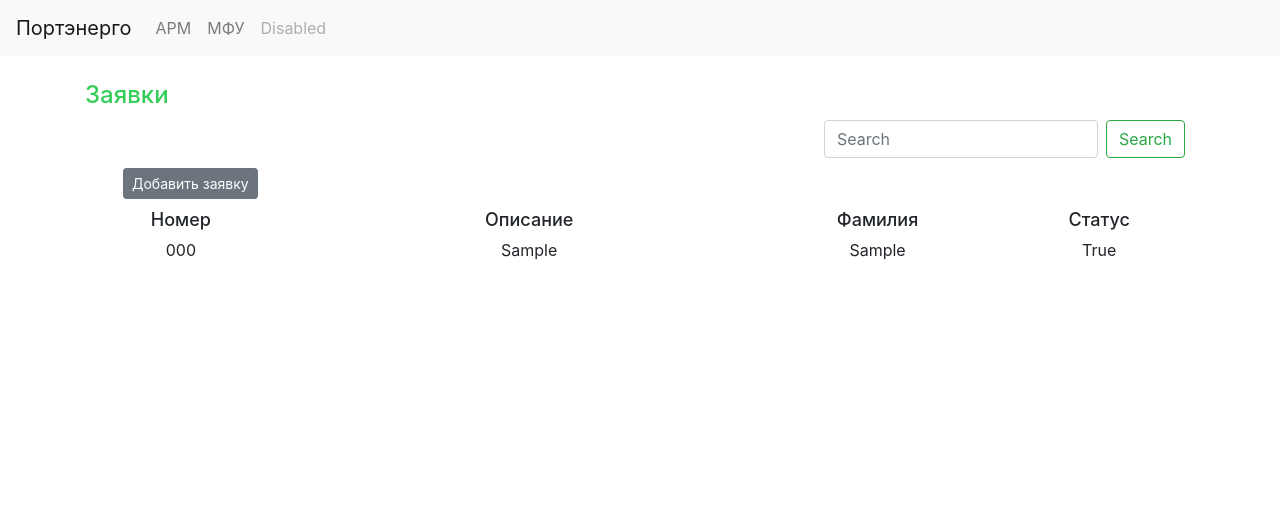
After one commit to IldarProgrammist/InvPro_, a Django app: page /act/app/ in a window 1280 px wide. The commit adds this page. Shown: the top 518 px of the page. Run offline with Django 3.2, Linux system fonts and the light colour scheme; tables that the repository leaves empty hold one stand-in row (values such as "Sample post"); some libraries are stand-ins or nearby versions.

Commit message:
Оформление страниц навигации

```diff
--- a/act/admin.py
+++ b/act/admin.py
@@ -5,7 +5,7 @@ from act.models import Application, Act, Extradition
 
 @admin.register(Application)
 class  ApplicationAdmin(admin.ModelAdmin):
-    list_display = ['number','discription','date_created','fistsName']
+    list_display = ['number','discription','date_created','fistsName','is_performed']
 
 @admin.register(Act)
 class ActAdmin(admin.ModelAdmin):
--- a/act/models.py
+++ b/act/models.py
@@ -1,5 +1,4 @@
 from django.db import models
-from os import uname_result
 
 from person.models import Person
 from products.models import Category, Products
@@ -10,6 +9,7 @@ class Application(models.Model):
     fistsName = models.ForeignKey(Person,verbose_name='Пользователь', on_delete=models.CASCADE)
     discription = models.TextField(verbose_name='Описание заявки')
     date_created = models.DateField(verbose_name='Дата создания', auto_now_add=True)
+    is_performed = models.BooleanField(verbose_name='Выполнена')
 
     def __str__(self):
         return self.number
--- a/act/urls.py
+++ b/act/urls.py
@@ -1,8 +1,8 @@
 from django.urls import path
+from act.views import ListActView, aplictionsListView
 
-from act.views import ListActView
-from homeapp.views import index
 
 urlpatterns = [
     path('', ListActView, name='act'),
+    path('app/', aplictionsListView, name='app')
 ]
--- a/act/views.py
+++ b/act/views.py
@@ -8,3 +8,9 @@ def ListActView(request):
    extradition =Extradition.objects.all()
 
    return render(request, 'act/listAct.html', {'extradition':extradition})
+
+
+
+def aplictionsListView(request):
+   ap = Application.objects.all()
+   return  render(request, 'act/aplications.html',{'app':ap})
--- a/static/static_dev/css/styles.css
+++ b/static/static_dev/css/styles.css
@@ -80,3 +80,21 @@ margin: auto;
    color: #34ce57;
     text-decoration: none;
 }
+
+.title-application{
+   color: #34ce57;
+    padding-top: 25px;
+}
+
+.title-app{
+    text-align: center;
+    font-size: 18px;
+}
+.det-app{
+    text-align: center;
+}
+
+.btn-add{
+   padding-bottom: 10px;
+    padding-left: 38px;
+}
--- /dev/null
+++ b/templates/act/aplications.html
@@ -0,0 +1,56 @@
+{% extends 'base.html' %}
+{% load static %}
+
+   {% block  header%}
+        {% include 'header.html' %}
+    {% endblock %}
+
+    {% block content %}
+
+        <div class="container">
+            <h4 class="title-application">Заявки</h4>
+
+             <form class="form-inline">
+                <input class="form-control mr-sm-2" type="search" placeholder="Search" aria-label="Search">
+                <button class="btn btn-outline-success my-2 my-sm-0" type="submit">Search</button>
+             </form>
+
+               <div class="btn-add">
+                    <button type="button" class="btn btn-secondary btn-sm">Добавить заявку</button>
+               </div>
+        <div class="wrap-content-app">
+            <div class="row">
+               {% for item in app %}
+                   <div class="col">
+                   <h3 class="title-app" >Номер</h3>
+                       <p class="det-app">{{ item.number }}</p>
+                    </div>
+                        <div class="col-5">
+                         <h3 class="title-app">Описание</h3>
+                           <p class="det-app">{{ item.discription }}</p>
+                        </div>
+                             <div class="col">
+                             <h3 class="title-app">Фамилия</h3>
+                                <p class="det-app">{{ item.fistsName }}</p>
+                             </div>
+                                <div class="col">
+                                 <h3 class="title-app">Статус</h3>
+                                    <p class="det-app">{{ item.is_performed }}</p>
+                                </div>
+            </div>
+
+               {% endfor %}
+            </div>
+        </div>
+
+
+
+
+        </div>
+
+    {% endblock %}
+
+
+    {% block footer %}
+         {% include 'footer.html' %}
+    {% endblock %}
--- a/templates/eq/WorkSpace.html
+++ b/templates/eq/WorkSpace.html
@@ -30,7 +30,7 @@
                            <div class="col">
                                 <div class="card">
                                     <img class="img_main_icon" src="{% static 'img/help.png' %}">
-                                    <h4 class="card-h"> <a class="a_card" href="#" >Заявки</a></h4>
+                                    <h4 class="card-h"> <a class="a_card" href="{% url 'app' %}" >Заявки</a></h4>
                                 </div>
                     </div>
                         </div>
--- a/templates/header.html
+++ b/templates/header.html
@@ -10,7 +10,7 @@
       </button>
       <div class="collapse navbar-collapse" id="navbarNavAltMarkup">
     <div class="navbar-nav">
-      <a class="nav-item nav-link" href="#">АРМ</a>
+      <a class="nav-item nav-link" href="{% url 'workspace' %}">АРМ</a>
       <a class="nav-item nav-link" href="#">МФУ</a>
       <a class="nav-item nav-link disabled" href="#">Disabled</a>
     </div>
```
Also changed, not shown: templates/homeapp/landing.html (+0 -16 lines).
